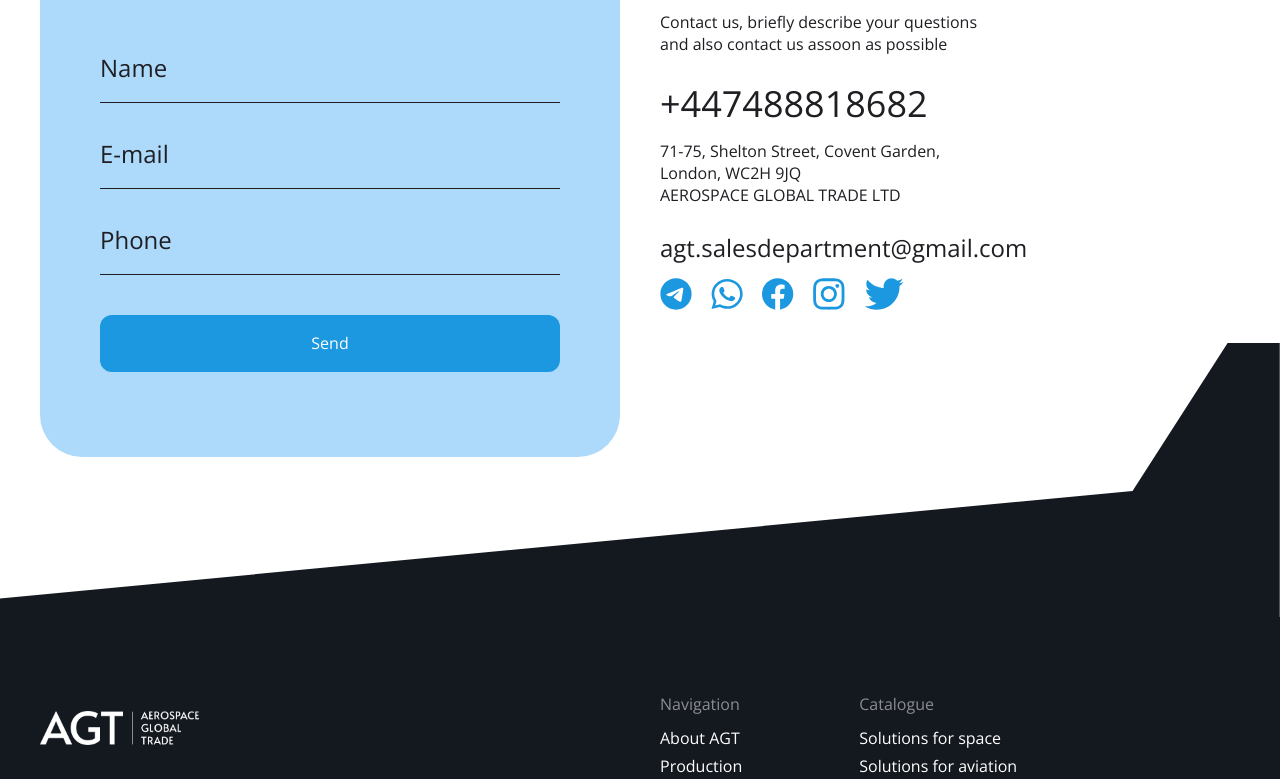
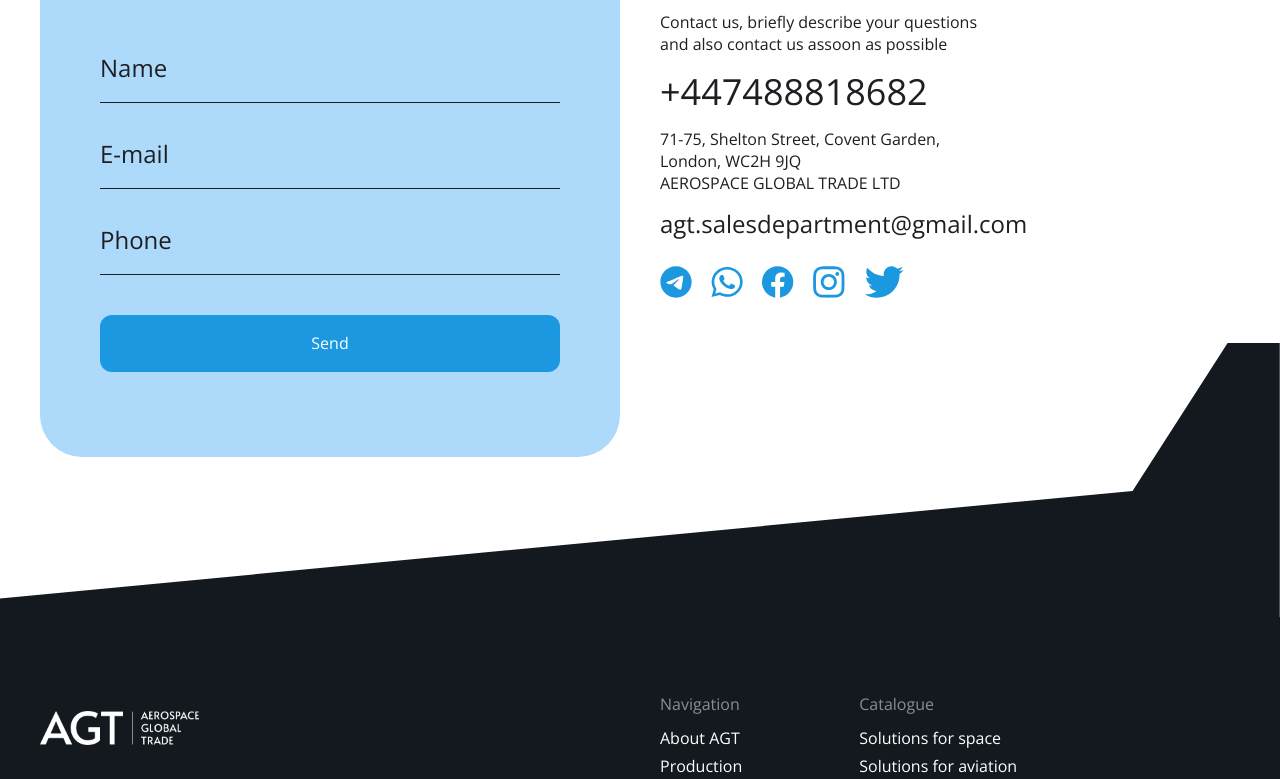
Before and after one commit to nikit4uk/agt-landing, a Next.js app: page / in a window 1280 px wide. Shown: the part 2560-3339 px from the top of the page. Built offline with nearby package versions, Linux system fonts and the light colour scheme.

Commit message:
Update Contact.module.scss

```diff
--- a/styles/Contact.module.scss
+++ b/styles/Contact.module.scss
@@ -100,7 +100,7 @@
                 font-weight: 400;
                 line-height: 22px;
                 color: #1E1E23;
-                margin-bottom: 24px;
+                margin-bottom: 12px;
             }
             .contact_information_phone{
                 display: block;
@@ -118,7 +118,7 @@
                 line-height: 36px;
                 color: #1E1E23;
                 text-decoration: none;
-                margin-bottom: 12px;
+                margin-bottom: 24px;
             }
             .contact_socials_icon{
                 display: flex;
```
